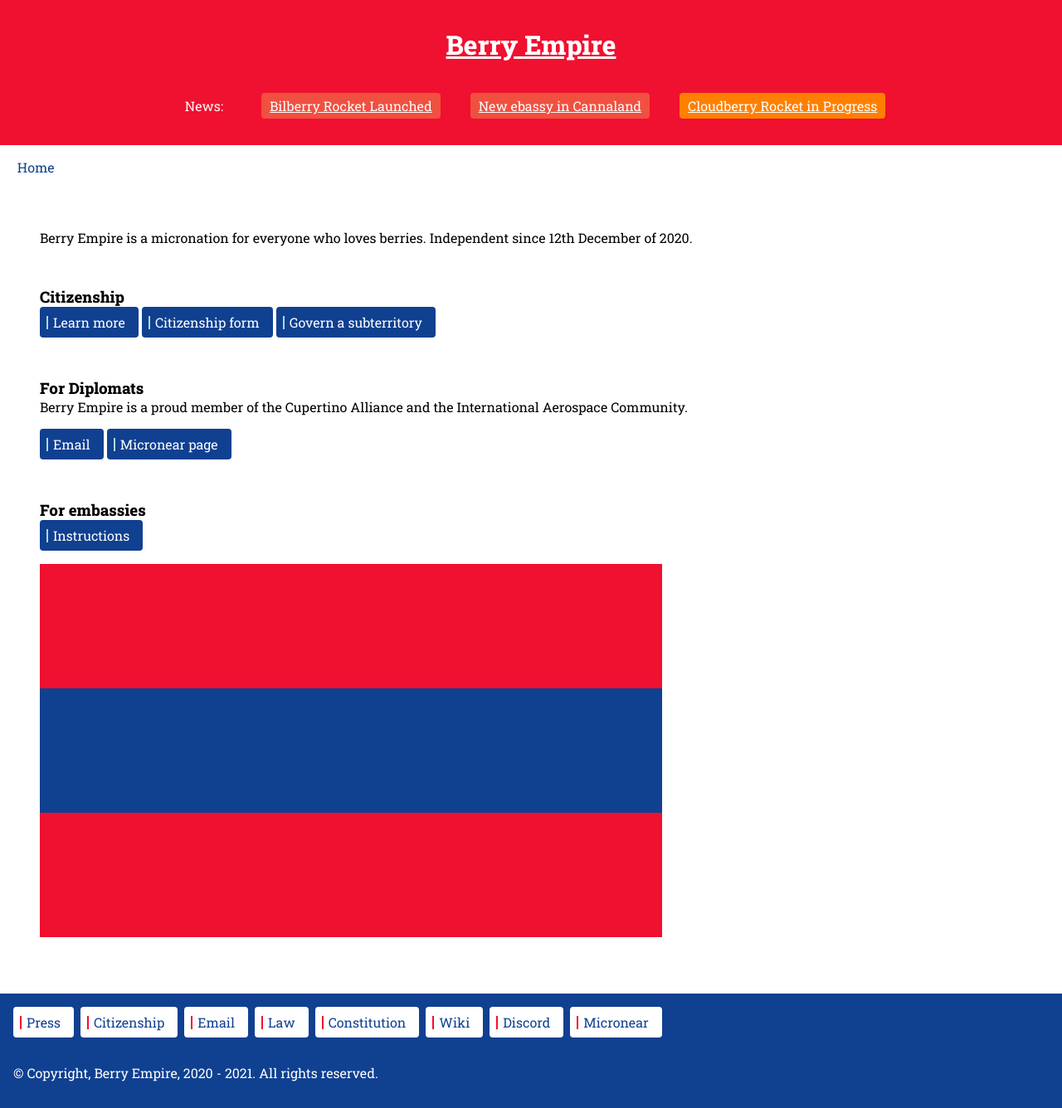
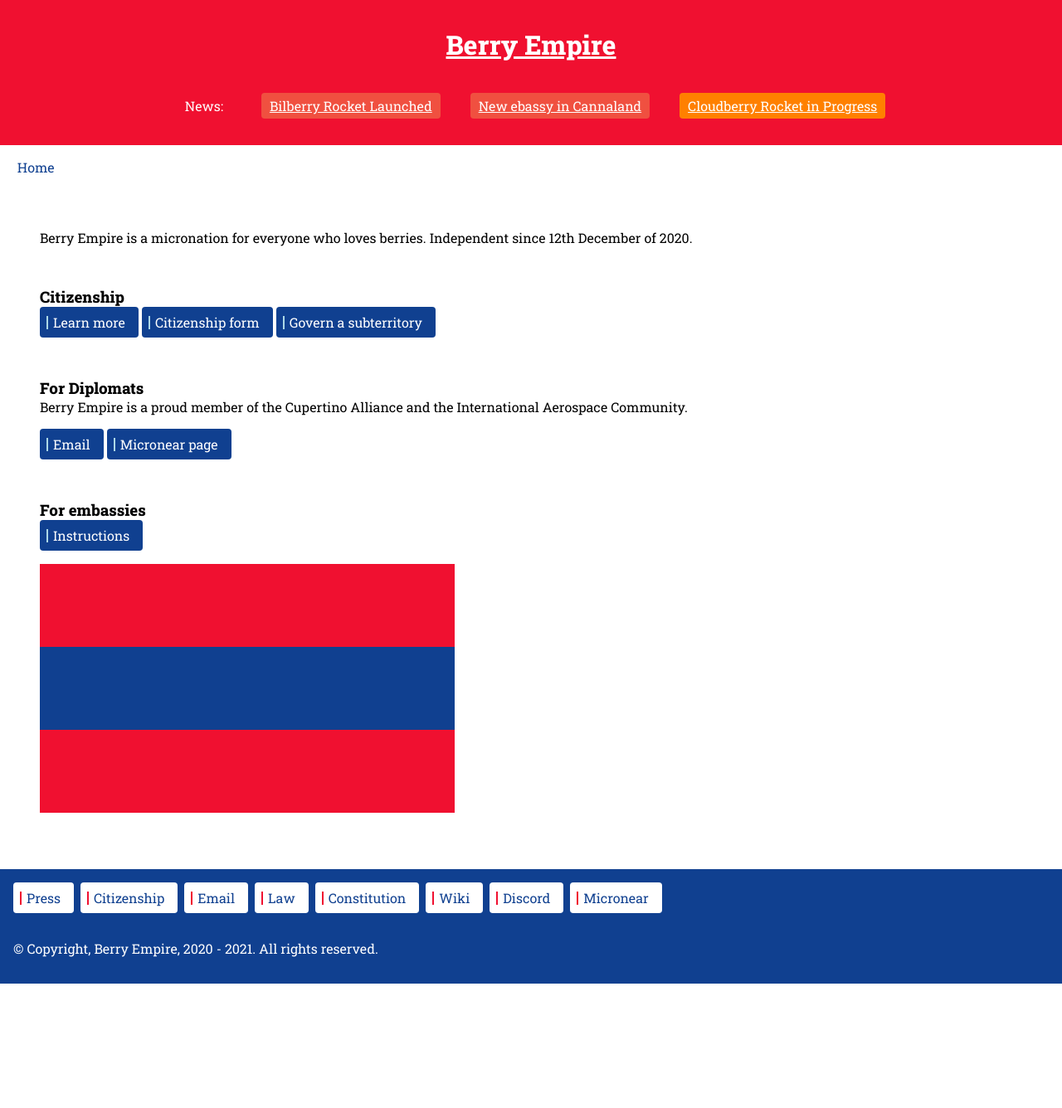
Before and after one commit to berryempire/berryempire.github.io, a Jekyll site: the page built from index.md, in a window 1280 px wide. Shown: the whole page at 83% size. Built offline with Jekyll 4.4.1, drawn with Linux system fonts in a browser that asks for light colours; our own code applies the rules of GitHub Pages for plain Markdown files; after the commit the page ends 1186 px from its top, so only the background shows below that.

Commit message:
Update index.md

```diff
--- a/index.md
+++ b/index.md
@@ -17,4 +17,4 @@
 <h3> For embassies </h3>
   <a class="thickbutton thick" href="/embassy/"> <span>Instructions</span> </a>
 </section>
-<img src="/images/flag.png">
+<img src="/images/flag.png" height="300" />
```
